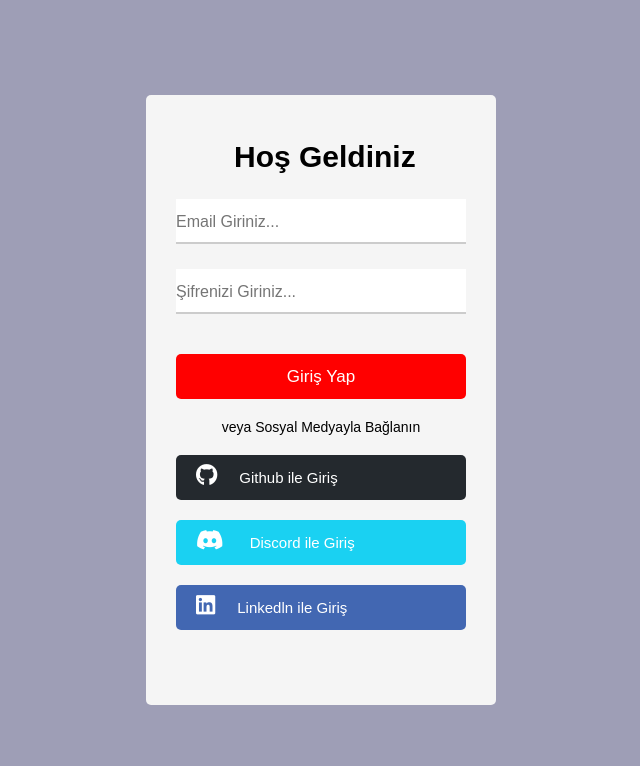
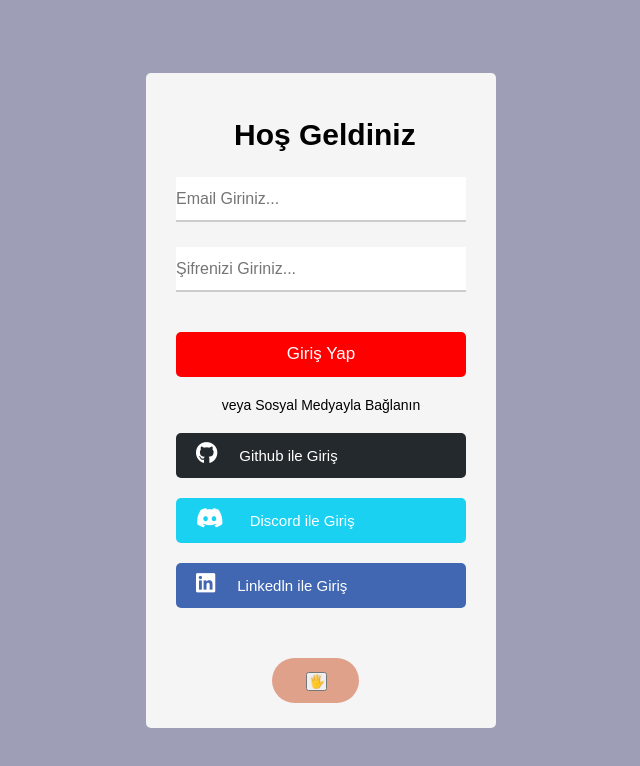
Before and after one commit to clkmerve/HTML-CSS-ile-giris-ekrani, a plain HTML site: page webornek/index.html in a window 1280 px wide. Shown: the whole page, without its empty margins (319-959 px from the left). Drawn offline with Linux system fonts and the light colour scheme.

Commit message:
nervenin yenilendi

```diff
--- a/webornek/index.html
+++ b/webornek/index.html
@@ -1,12 +1,15 @@
 <!DOCTYPE html>
 <html lang="en">
+
 <head>
     <meta charset="UTF-8">
     <meta name="viewport" content="width=device-width, initial-scale=1.0">
     <title>Kayıt Formu</title>
     <link rel="stylesheet" href="style.css">
-    <link rel="stylesheet" href="https://cdnjs.cloudflare.com/ajax/libs/font-awesome/5.15.1/css/all.min.css"><!--sosyal medya logo-->
+    <link rel="stylesheet" href="https://cdnjs.cloudflare.com/ajax/libs/font-awesome/5.15.1/css/all.min.css">
+    <!--sosyal medya logo-->
 </head>
+
 <body>
 
     <div class="kutu">
@@ -49,8 +52,12 @@
             <a href="#"><i class="fab fa-linkedin"></i>Linkedln ile Giriş</a>
         </div>
 
+        <div class="buton">
+            <button class="btn btn-outline-secondary my-2 my-sm-0" type="submit">🖐</button>
+        </div>
 
     </div>
 
 </body>
+
 </html>
--- a/webornek/style.css
+++ b/webornek/style.css
@@ -164,3 +164,19 @@ body {
     font-size: 22px;
     padding-right: 22px;
 }
+
+.kutu .buton{
+
+    padding-left: 12%;
+    line-height: 45px;
+    border-radius: 23px;
+
+    width: 30%;
+    margin-left:33%;
+    height: 45px;
+
+    background: rgb(223,161,138);
+
+    display: block;
+
+}
```
